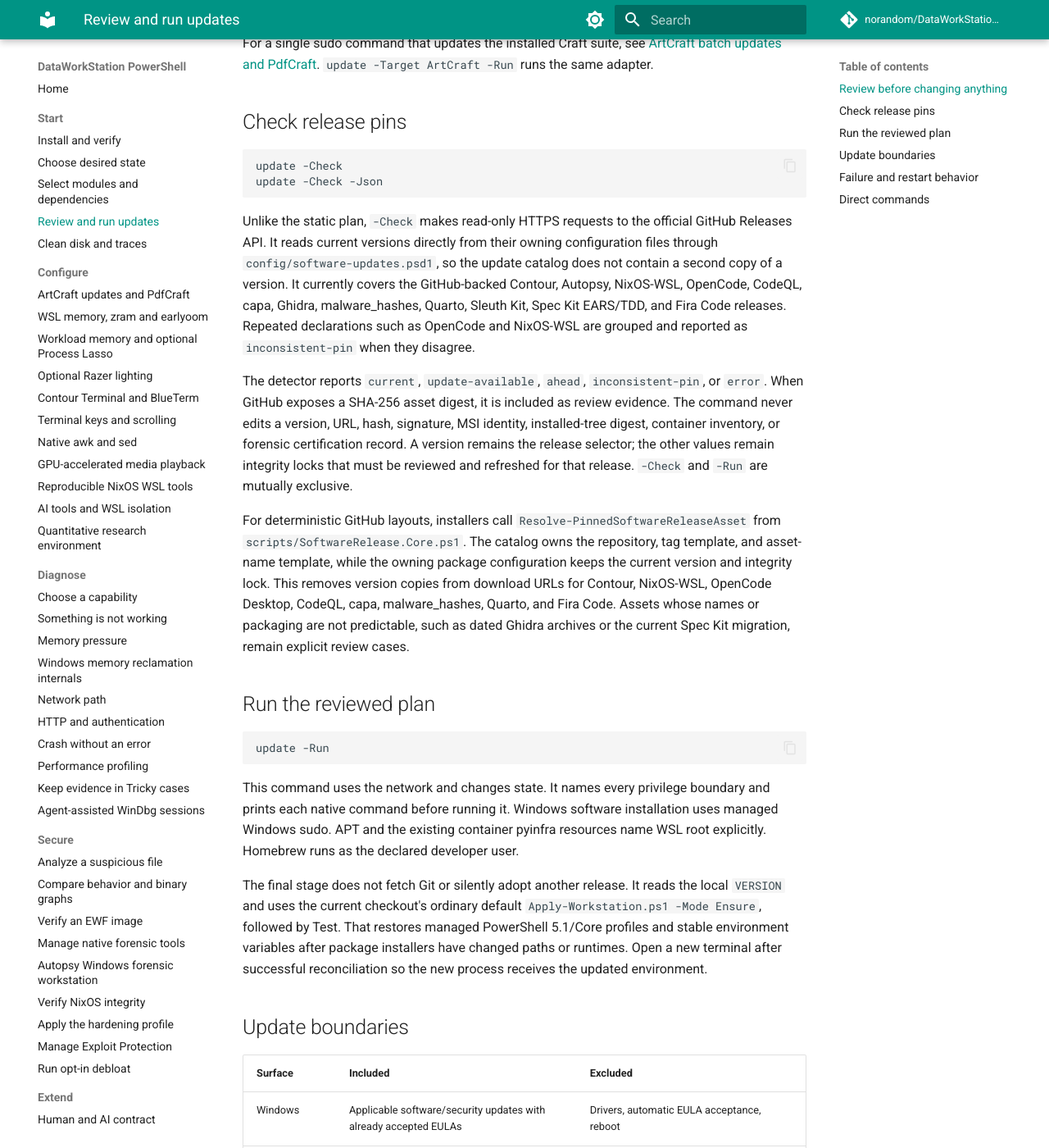
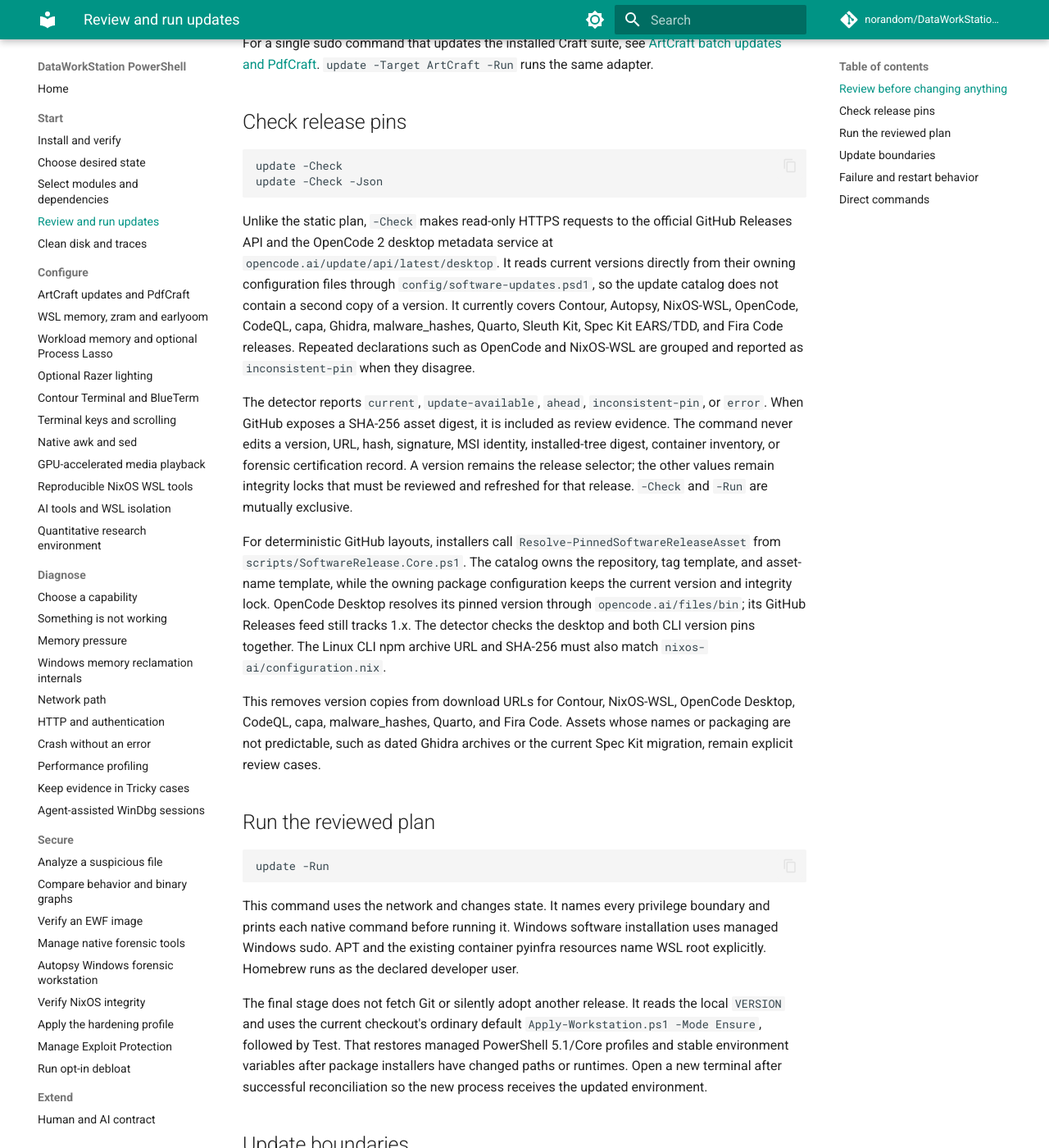
Before and after one commit to norandom/DataWorkStation_Powershell, an MkDocs documentation site: the page built from docs/workstation-update.md, in a window 1280 px wide and 1400 px high, scrolled down 779 px. Shown: the whole window at 82% size. Built offline with MkDocs 1.6.1 and Material for MkDocs 9.7.7, drawn with Linux system fonts in a browser that asks for light colours; comment, search, counter and statistics services are not loaded.

````diff
--- a/docs/workstation-update.md
+++ b/docs/workstation-update.md
@@ -35,10 +35,11 @@ update -Check
 update -Check -Json
 ```
 
-Unlike the static plan, `-Check` makes read-only HTTPS requests to the official GitHub Releases API.
+Unlike the static plan, `-Check` makes read-only HTTPS requests to the official GitHub Releases API
+and the OpenCode 2 desktop metadata service at `opencode.ai/update/api/latest/desktop`.
 It reads current versions directly from their owning configuration files through
 `config/software-updates.psd1`, so the update catalog does not contain a second copy of a version.
-It currently covers the GitHub-backed Contour, Autopsy, NixOS-WSL, OpenCode, CodeQL, capa, Ghidra,
+It currently covers Contour, Autopsy, NixOS-WSL, OpenCode, CodeQL, capa, Ghidra,
 malware_hashes, Quarto, Sleuth Kit, Spec Kit EARS/TDD, and Fira Code releases. Repeated declarations
 such as OpenCode and NixOS-WSL are grouped and reported as `inconsistent-pin` when they disagree.
 
@@ -52,6 +53,10 @@ exclusive.
 For deterministic GitHub layouts, installers call `Resolve-PinnedSoftwareReleaseAsset` from
 `scripts/SoftwareRelease.Core.ps1`. The catalog owns the repository, tag template, and asset-name
 template, while the owning package configuration keeps the current version and integrity lock.
+OpenCode Desktop resolves its pinned version through `opencode.ai/files/bin`; its GitHub Releases
+feed still tracks 1.x. The detector checks the desktop and both CLI version pins together. The
+Linux CLI npm archive URL and SHA-256 must also match `nixos-ai/configuration.nix`.
+
 This removes version copies from download URLs for Contour, NixOS-WSL, OpenCode Desktop, CodeQL,
 capa, malware_hashes, Quarto, and Fira Code. Assets whose names or packaging are not predictable,
 such as dated Ghidra archives or the current Spec Kit migration, remain explicit review cases.
````
Also changed, not shown: CHANGELOG.md (+5 -0 lines), docs/ai-tools-isolation.md (+8 -3 lines), docs/sample-outputs.md (+1 -1 lines), specs/010-ai-tools-isolation/plan.md (+1 -1 lines), 12 other files.
